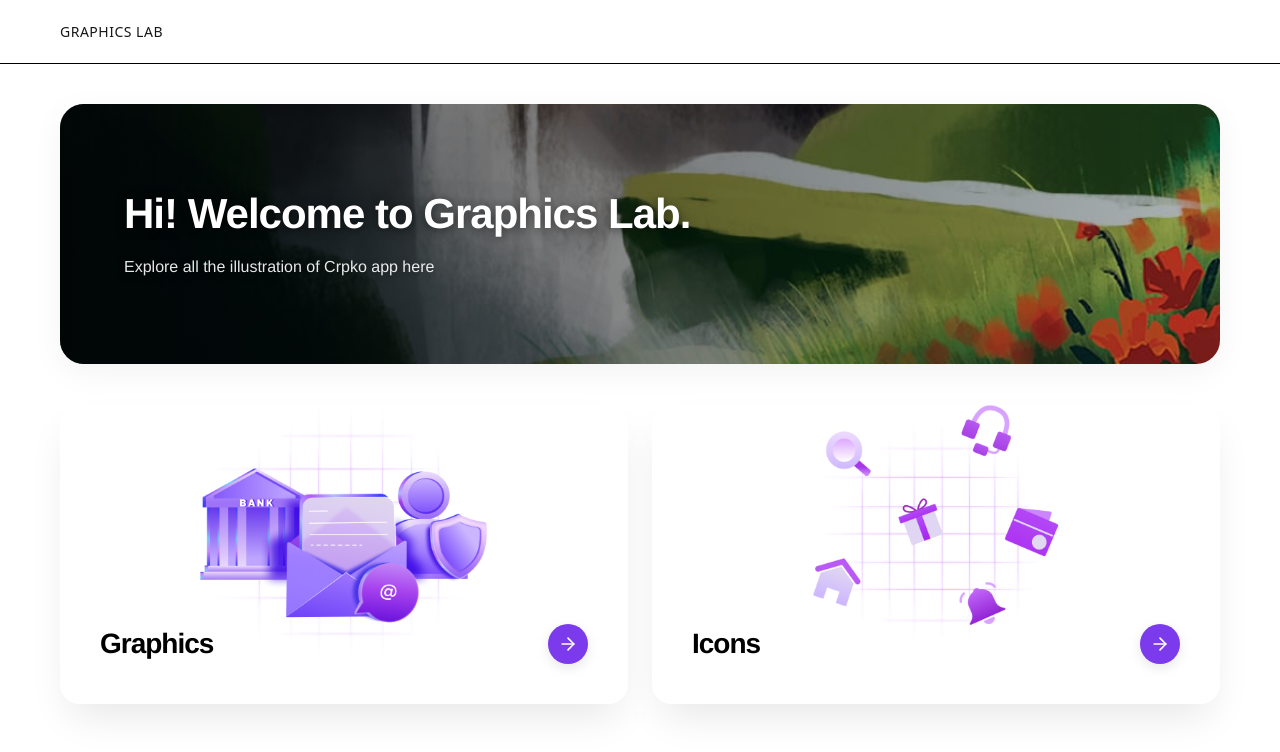
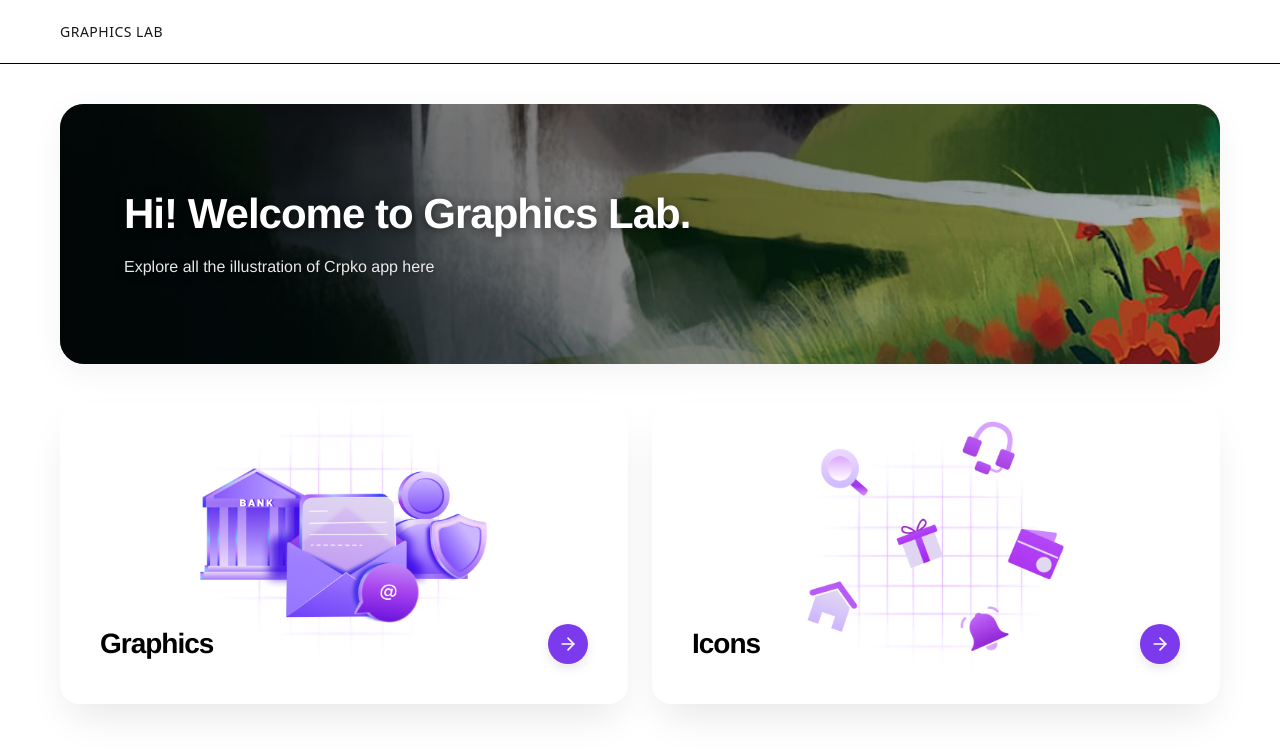
Before and after one commit to yamparalarahul27/illu-ic, a Next.js app: page /dashboard in a window 1280 px wide. Shown: the top 752 px of the page. Built offline with nearby package versions, Linux system fonts and the light colour scheme.

Commit message:
style: exactly centered icons card image

```diff
--- a/src/app/dashboard/page.tsx
+++ b/src/app/dashboard/page.tsx
@@ -189,10 +189,10 @@ function DashboardContent() {
             fill
             style={{
               objectFit: "contain",
-              objectPosition: "center", // Center it to prevent edge cutoffs
+              objectPosition: "center", // Strictly center it horizontally and vertically
               zIndex: 0,
-              paddingBottom: "40px", // Give it a little push up to avoid text overlapping
-              transform: "scale(1.1)" // Increased by 10%
+              padding: "20px", // Provide uniform padding around the edges
+              transform: "scale(1.15)" // Maintain slight upscale for premium feel
             }}
           />
 
```
